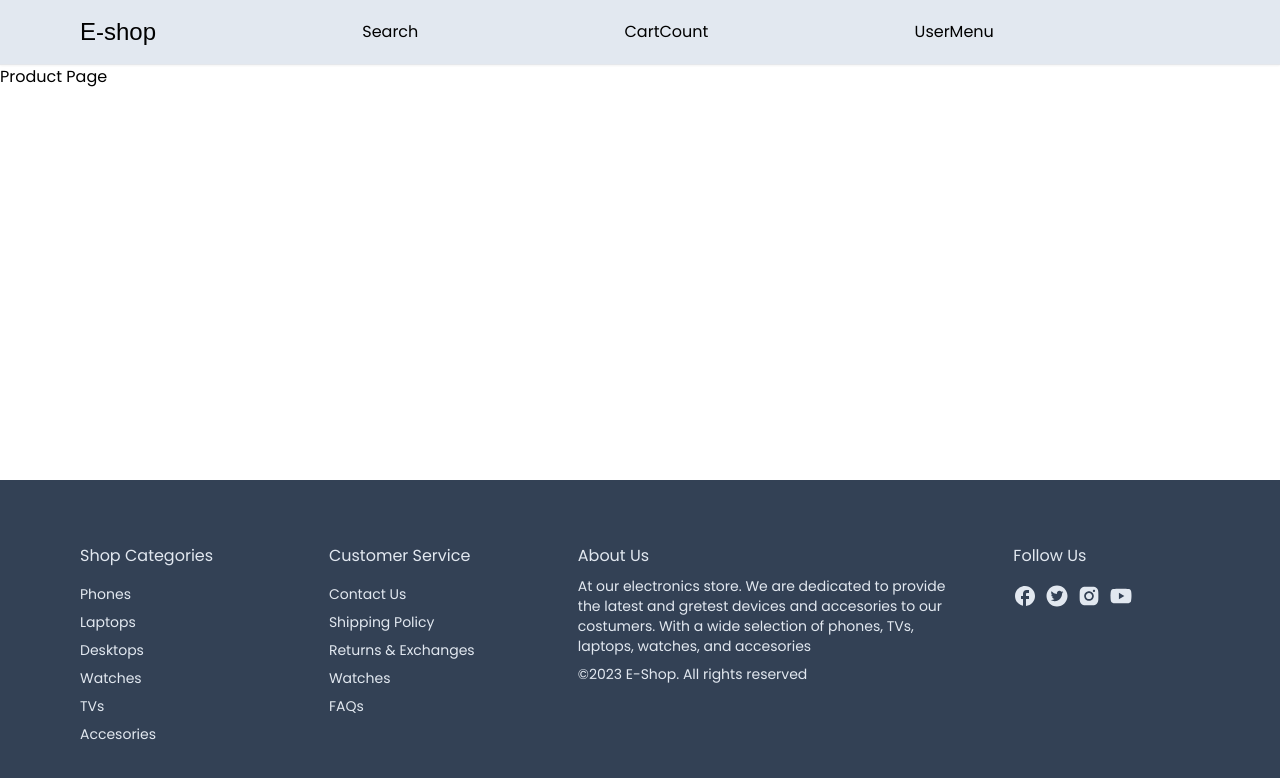
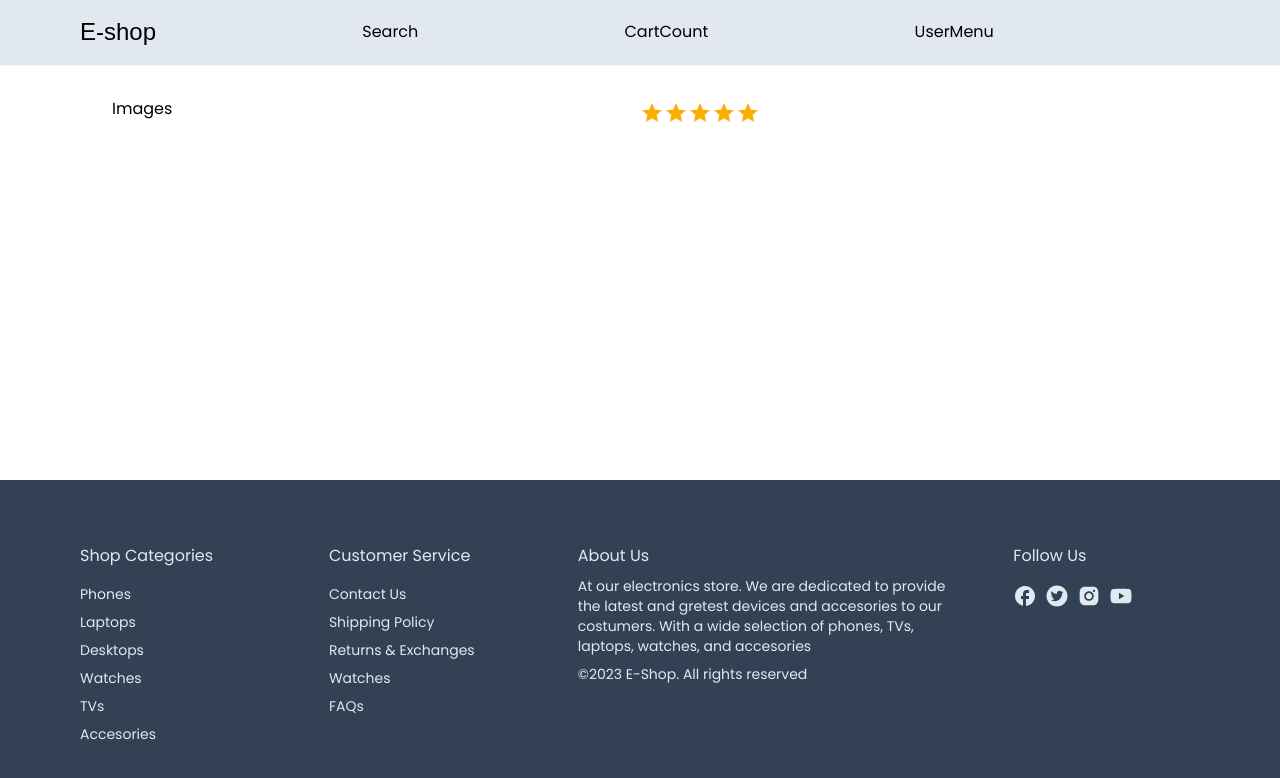
Before and after one commit to juanbosquedev/e-shopjb, a Next.js app: page /product/1 in a window 1280 px wide. Shown: the top 778 px of the page. Built offline with nearby package versions, Linux system fonts and the light colour scheme; a web font is replaced by a local one.

Commit message:
reusable ratings function

```diff
--- a/app/component/products/ProductCard.tsx
+++ b/app/component/products/ProductCard.tsx
@@ -5,12 +5,14 @@ import { truncateText } from "@/utils/truncateText";
 import { formatPrice } from "@/utils/formatPrice";
 import { Rating } from "@mui/material";
 import { useRouter } from "next/navigation";
+import { productRatings } from "@/utils/productRatings";
+
 interface ProductCArdProps {
   data: any;
 }
 export const ProductCard: React.FC<ProductCArdProps> = ({ data }) => {
 
-  const productRatings = data.reviews.reduce((acc:number,item:any)=> item.rating + acc, 0)/data.reviews.length;
+   const Ratings=productRatings(data)
 
   const router = useRouter();
   return (
@@ -53,7 +55,7 @@ export const ProductCard: React.FC<ProductCArdProps> = ({ data }) => {
           />
         </div>
         <div className="mt-4">{truncateText(data.name)}</div>
-        <div><Rating value={productRatings} readOnly/></div>
+        <div><Rating value={Ratings} readOnly></Rating></div>
         <div>{data.reviews.length} reviews</div>
         <div className="font-semibold">{formatPrice(data.price)}</div>
       </div>
--- a/app/product/[productid]/page.tsx
+++ b/app/product/[productid]/page.tsx
@@ -1,9 +1,13 @@
+import { Container } from "@/app/component/Container";
+import ProductDetails from '../[productid]/productDetails'
+import product from "@/utils/product";
+
 interface IParams{
     productId?:string
 }
 
 const Product = ({params}:{params:IParams}) => {
-    return <div>Product Page</div>;
+    return <div className="p-8"><Container><ProductDetails product = {product}></ProductDetails></Container></div>;
 }
 
 export default Product;
--- /dev/null
+++ b/app/product/[productid]/productDetails.tsx
@@ -0,0 +1,25 @@
+"use client";
+
+import { Rating } from "@mui/material";
+import { productRatings } from "@/utils/productRatings";
+interface ProductDetailsProps {
+  product: any;
+}
+
+const ProductDetails: React.FC<ProductDetailsProps> = ({ product }) => {
+    const Ratings = productRatings(product)
+  return (
+    <div className="grid grid-cols-1 md:grid-cols-2 gap-12:">
+      <div>
+        {/* <Images></Images> */}Images
+      </div>
+      <div>
+        <h2 className="text-3xl font-medium text-slate-700">
+            <div><Rating value={Ratings} readOnly></Rating></div>
+        </h2>
+      </div>
+    </div>
+  );
+};
+
+export default ProductDetails;
--- /dev/null
+++ b/utils/product.ts
@@ -0,0 +1,75 @@
+export const product =    {
+    id: "648437b38c44d52b9542e340",
+    name: "Apple iPhone 12, 64GB",
+    description:
+      'The product is refurbished, fully functional, and in excellent condition. Backed by the 90-day E~Shop Renewed Guarantee.\n- This pre-owned product has been professionally inspected, tested and cleaned by Amazon qualified vendors. It is not certified by Apple.\n- This product is in "Excellent condition". The screen and body show no signs of cosmetic damage visible from 12 inches away.\n- This product will have a battery that exceeds 80% capacity relative to new.\n- Accessories may not be original, but will be compatible and fully functional. Product may come in generic box.\n- Product will come with a SIM removal tool, a charger and a charging cable. Headphone and SIM card are not included.\n- This product is eligible for a replacement or refund within 90-day of receipt if it does not work as expected.\n- Refurbished phones are not guaranteed to be waterproof.',
+    price: 40,
+    brand: "Apple",
+    category: "Phone",
+    inStock: true,
+    images: [
+      {
+        color: "Black",
+        colorCode: "#000000",
+        image:
+          "https://firebasestorage.googleapis.com/v0/b/e-shop-vid.appspot.com/o/products%2Fiphone%2012%20black.png?alt=media&token=8fe19551-173a-4550-9d02-20afffc79b12",
+      },
+      {
+        color: "Blue",
+        colorCode: " #0000FF",
+        image:
+          "https://firebasestorage.googleapis.com/v0/b/e-shop-vid.appspot.com/o/products%2Fiphone%2012%20blue.png?alt=media&token=ede757d2-b631-4451-b80c-123861f16c92",
+      },
+      {
+        color: "Red",
+        colorCode: "#FF0000",
+        image:
+          "https://firebasestorage.googleapis.com/v0/b/e-shop-vid.appspot.com/o/products%2Fiphone%2012%20red.png?alt=media&token=945e1ffb-953e-467a-8325-5a8fbbbf3153",
+      },
+    ],
+    reviews: [
+      {
+        id: "6499b4887402b0efd394d8f3",
+        userId: "6499b184b0e9a8c8709821d3",
+        productId: "648437b38c44d52b9542e340",
+        rating: 4,
+        comment:
+          "good enough. I like the camera and casing. the delivery was fast too.",
+        createdDate: "2023-06-26T15:53:44.483Z",
+        user: {
+          id: "6499b184b0e9a8c8709821d3",
+          name: "Chaoo",
+          email: "example1@gmail.com",
+          emailVerified: null,
+          image:
+            "https://lh3.googleusercontent.com/a/AAcHTtcuRLwWi1vPKaQOcJlUurlhRAIIq2LgYccE8p32=s96-c",
+          hashedPassword: null,
+          createdAt: "2023-06-26T15:40:52.558Z",
+          updatedAt: "2023-06-26T15:40:52.558Z",
+          role: "USER",
+        },
+      },
+      {
+        id: "6499a110efe4e4de451c7edc",
+        userId: "6475af156bad4917456e6e1e",
+        productId: "648437b38c44d52b9542e340",
+        rating: 5,
+        comment: "I really liked it!!",
+        createdDate: "2023-06-26T14:30:40.998Z",
+        user: {
+          id: "6475af156bad4917456e6e1e",
+          name: "Charles",
+          email: "example@gmail.com",
+          emailVerified: null,
+          image:
+            "https://lh3.googleusercontent.com/a/AAcHTteOiCtILLBWiAoolIW9PJH-r5825pBDl824_8LD=s96-c",
+          hashedPassword: null,
+          createdAt: "2023-05-30T08:08:53.979Z",
+          updatedAt: "2023-05-30T08:08:53.979Z",
+          role: "ADMIN",
+        },
+      },
+    ],
+  }
+
+export default product;
--- /dev/null
+++ b/utils/productRatings.ts
@@ -0,0 +1 @@
+ export const productRatings = (data:any):number=>data.reviews.reduce((acc:number,item:any)=> item.rating + acc, 0)/data.reviews.length;
```
